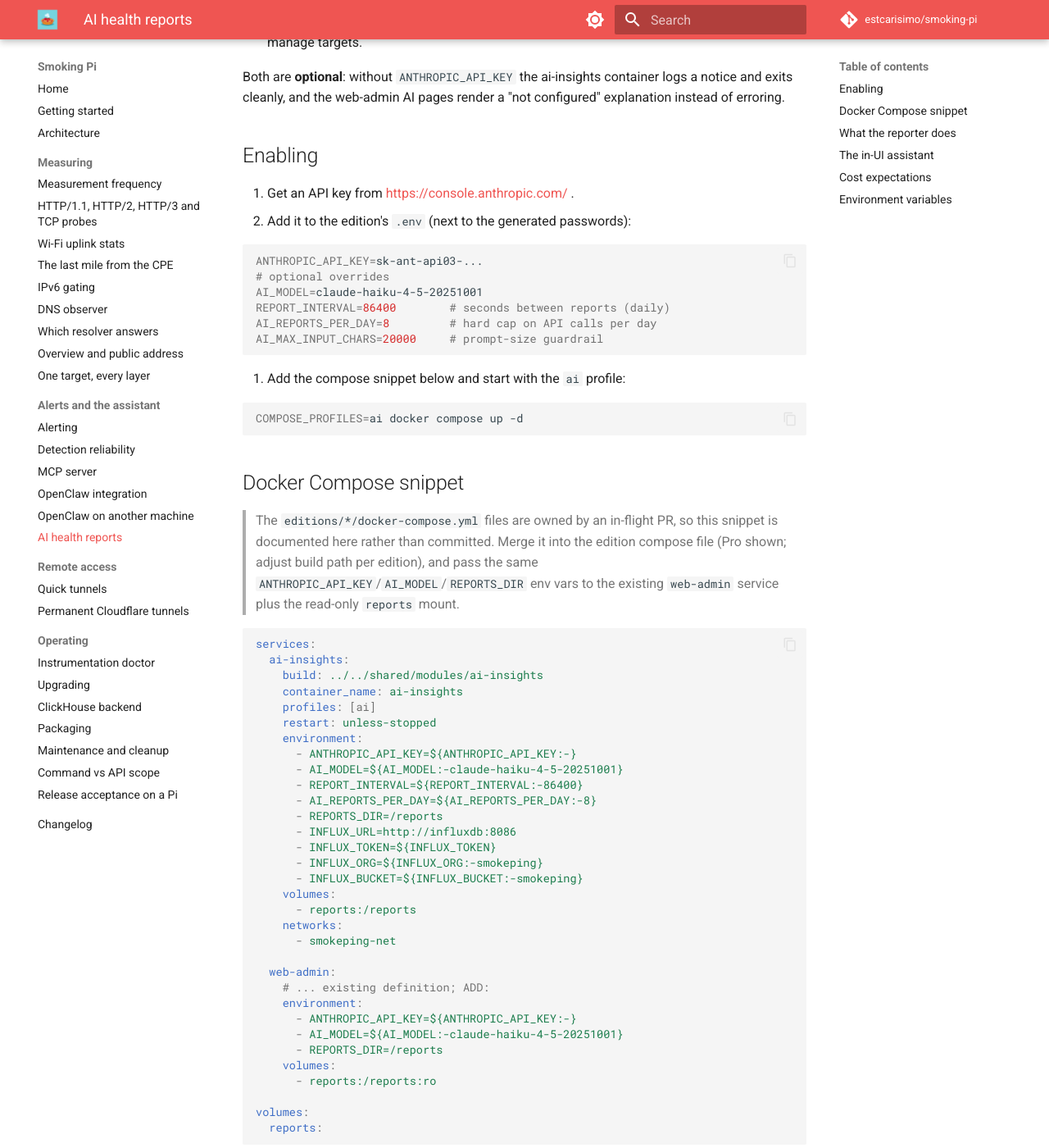
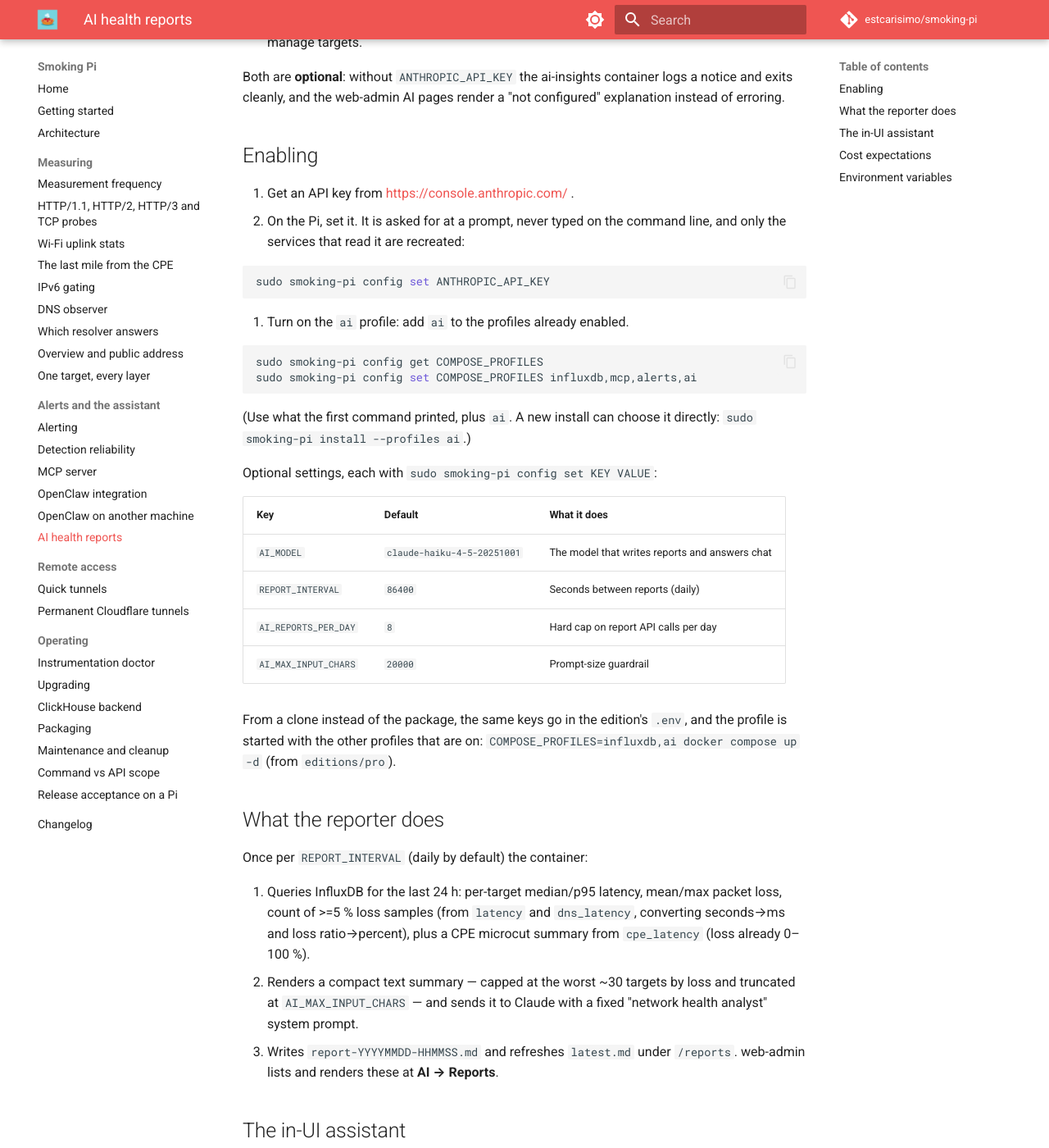
Before and after one commit to estcarisimo/smoking-pi, an MkDocs documentation site: the page built from docs/ai-insights.md, in a window 1280 px wide and 1400 px high, scrolled down 318 px. Shown: the whole window at 82% size. Built offline with MkDocs 1.6.1 and Material for MkDocs 9.7.7, drawn with Linux system fonts in a browser that asks for light colours; comment, search, counter and statistics services are not loaded; some of the changed text lies outside the part shown.

Commit message:
docs(ai): turn the reports on with the package's commands; pass AI_MAX_INPUT_CHARS
Co-Authored-By: Claude Opus 5.5 <noreply@anthropic.com>

````diff
--- a/docs/ai-insights.md
+++ b/docs/ai-insights.md
@@ -17,70 +17,35 @@ logs a notice and exits cleanly, and the web-admin AI pages render a
 ## Enabling
 
 1. Get an API key from <https://console.anthropic.com/> .
-2. Add it to the edition's `.env` (next to the generated passwords):
+2. On the Pi, set it. It is asked for at a prompt, never typed on the
+   command line, and only the services that read it are recreated:
 
    ```bash
-   ANTHROPIC_API_KEY=sk-ant-api03-...
-   # optional overrides
-   AI_MODEL=claude-haiku-4-5-20251001
-   REPORT_INTERVAL=86400        # seconds between reports (daily)
-   AI_REPORTS_PER_DAY=8         # hard cap on API calls per day
-   AI_MAX_INPUT_CHARS=20000     # prompt-size guardrail
+   sudo smoking-pi config set ANTHROPIC_API_KEY
    ```
 
-3. Add the compose snippet below and start with the `ai` profile:
+3. Turn on the `ai` profile: add `ai` to the profiles already enabled.
 
    ```bash
-   COMPOSE_PROFILES=ai docker compose up -d
+   sudo smoking-pi config get COMPOSE_PROFILES
+   sudo smoking-pi config set COMPOSE_PROFILES influxdb,mcp,alerts,ai
    ```
 
-## Docker Compose snippet
+   (Use what the first command printed, plus `ai`. A new install can
+   choose it directly: `sudo smoking-pi install --profiles ai`.)
 
-> The `editions/*/docker-compose.yml` files are owned by an in-flight PR, so
-> this snippet is documented here rather than committed. Merge it into the
-> edition compose file (Pro shown; adjust build path per edition), and pass
-> the same `ANTHROPIC_API_KEY`/`AI_MODEL`/`REPORTS_DIR` env vars to the
-> existing `web-admin` service plus the read-only `reports` mount.
+Optional settings, each with `sudo smoking-pi config set KEY VALUE`:
 
-```yaml
-services:
-  ai-insights:
-    build: ../../shared/modules/ai-insights
-    container_name: ai-insights
-    profiles: [ai]
-    restart: unless-stopped
-    environment:
-      - ANTHROPIC_API_KEY=${ANTHROPIC_API_KEY:-}
-      - AI_MODEL=${AI_MODEL:-claude-haiku-4-5-20251001}
-      - REPORT_INTERVAL=${REPORT_INTERVAL:-86400}
-      - AI_REPORTS_PER_DAY=${AI_REPORTS_PER_DAY:-8}
-      - REPORTS_DIR=/reports
-      - INFLUX_URL=http://influxdb:8086
-      - INFLUX_TOKEN=${INFLUX_TOKEN}
-      - INFLUX_ORG=${INFLUX_ORG:-smokeping}
-      - INFLUX_BUCKET=${INFLUX_BUCKET:-smokeping}
-    volumes:
-      - reports:/reports
-    networks:
-      - smokeping-net
+| Key | Default | What it does |
+|---|---|---|
+| `AI_MODEL` | `claude-haiku-4-5-20251001` | The model that writes reports and answers chat |
+| `REPORT_INTERVAL` | `86400` | Seconds between reports (daily) |
+| `AI_REPORTS_PER_DAY` | `8` | Hard cap on report API calls per day |
+| `AI_MAX_INPUT_CHARS` | `20000` | Prompt-size guardrail |
 
-  web-admin:
-    # ... existing definition; ADD:
-    environment:
-      - ANTHROPIC_API_KEY=${ANTHROPIC_API_KEY:-}
-      - AI_MODEL=${AI_MODEL:-claude-haiku-4-5-20251001}
-      - REPORTS_DIR=/reports
-    volumes:
-      - reports:/reports:ro
-
-volumes:
-  reports:
-```
-
-**Post-merge step:** once the compose PR lands, also add
-`ANTHROPIC_API_KEY=`, `AI_MODEL=`, and (optionally) `REPORT_INTERVAL=` /
-`AI_REPORTS_PER_DAY=` placeholders to `editions/*/.env.template` so
-`setup.sh` carries them into generated `.env` files.
+From a clone instead of the package, the same keys go in the edition's
+`.env`, and the profile is started with the other profiles that are on:
+`COMPOSE_PROFILES=influxdb,ai docker compose up -d` (from `editions/pro`).
 
 ## What the reporter does
 
````
Also changed, not shown: CHANGELOG.md (+13 -0 lines), shared/modules/web-admin/app/templates/ai/index.html (+9 -8 lines), 2 other files.
